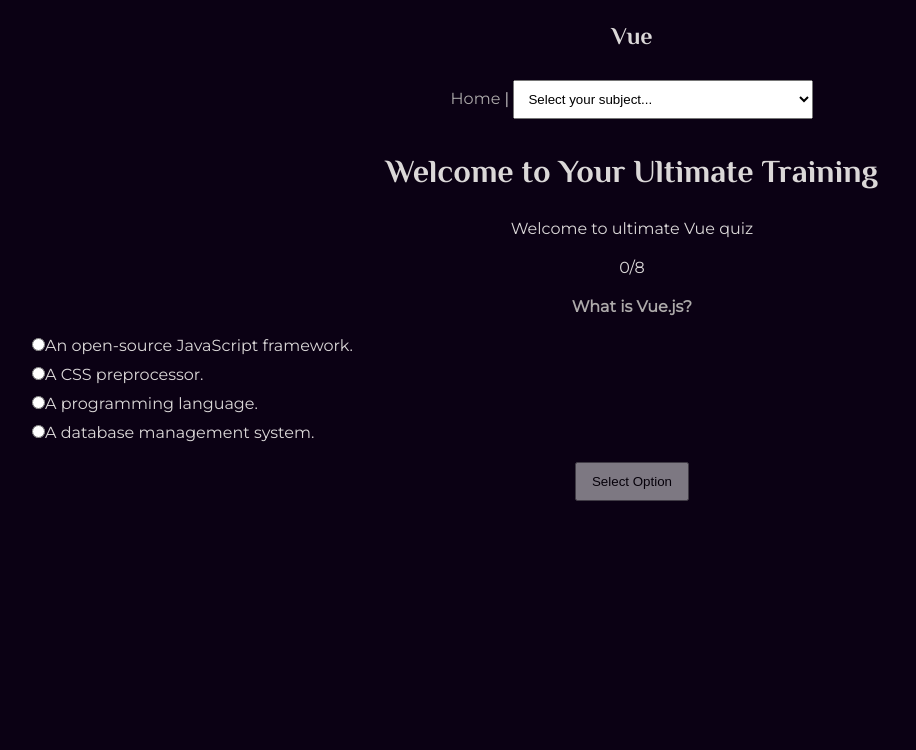
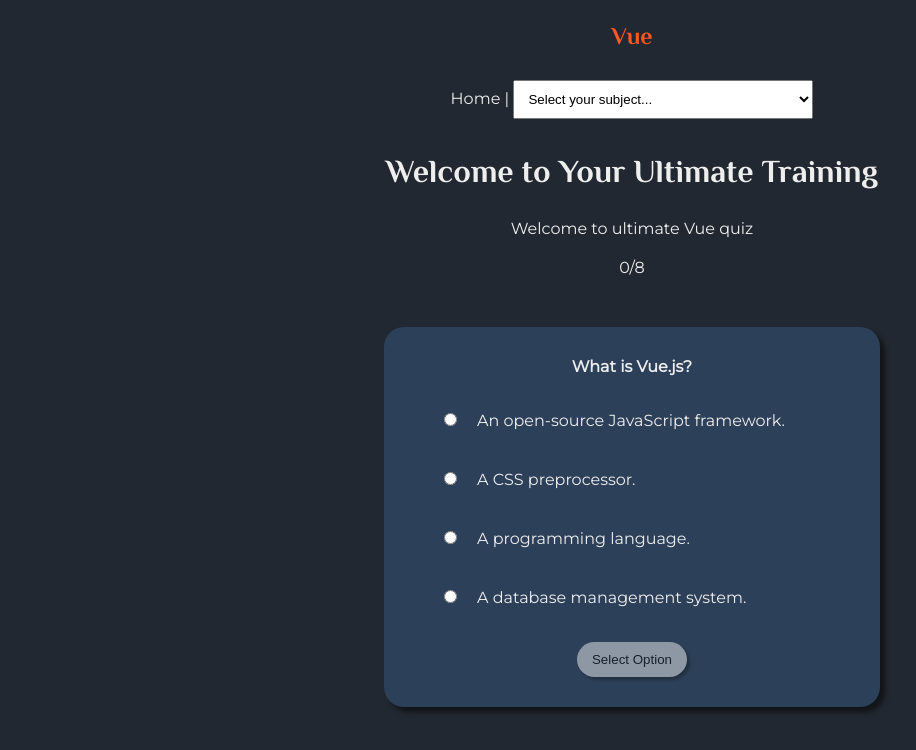
Before and after one commit to Lu-Smith/quiz_vue_typescript_tdd, a Vue app: page /Vue in a window 1280 px wide. Shown: the top 750 px of the page, without its empty margins (8-924 px from the left). Built offline with nearby package versions, Linux system fonts and the light colour scheme.

Commit message:
Updated styles

```diff
--- a/src/assets/global.css
+++ b/src/assets/global.css
@@ -8,9 +8,9 @@
 
 body {
     padding: 20px;
-    background-color: rgb(11, 1, 20);
+    background: #222831;
     font-family: 'Montserrat', sans-serif;
-    color: rgb(219, 216, 216);
+    color: #eeeeee;
     -webkit-font-smoothing: antialiased;
     -moz-osx-font-smoothing: grayscale;
     text-align: center;
@@ -28,22 +28,39 @@
     left: 0;
     right: 0;
     font-family: 'El Messiri', sans-serif;
+    color: #ff5722;
 }
 
 p {
     margin: 20px 0;
 }
 
+p strong {
+    color: #ff5722;
+    font-size: 20px;
+}
+
 a {
-    color: rgb(173, 170, 170);
+    color: #eeeeee;
     text-decoration: none;
 }
 
 a:hover {
-    color: rgb(231, 163, 248);
+    color: #ff5722;
     text-decoration: none;
 }
 
 button {
     padding: 10px 15px;
+    border-radius: 20px;
+    box-shadow: 3px 3px 3px rgba(0, 0, 0, 0.5);
+    border: none;
+    transition: 200ms all ease-in-out;
 }
+
+button:hover {
+    border-radius: 10px;
+    box-shadow: none;
+    color: #ff5722;
+    opacity: 0.7;
+}
--- a/src/views/subjects/VueSubject.vue
+++ b/src/views/subjects/VueSubject.vue
@@ -1,9 +1,9 @@
 <template>
   <h2>{{ selectedSubject }}</h2>
   <p v-if="!quizCompleted">Welcome to ultimate {{ selectedSubject }} quiz</p>
-  <p v-else>Your score is: <strong>{{ finalScore }}%</strong></p>
+  <p v-else>Your score: <strong>{{ finalScore }}%</strong></p>
   <div>{{ score }}/{{ numberOfQuestions }}</div>
-  <div v-if="!quizCompleted">
+  <div v-if="!quizCompleted" class="quiz">
     <div class="question"> {{ getCurrentQuestion.question }}</div>
     <div class="options">
       <label
@@ -65,15 +65,19 @@
   }
   answeredQuestion.value = !answeredQuestion.value
 }
-
-
-
 </script>
 
 <style>
+.quiz {
+  width: 40%;
+  background: #2d4059;
+  padding: 10px 20px 30px 20px;
+  margin: 50px auto;
+  border-radius: 20px;
+  box-shadow: 5px 5px 5px rgba(0, 0, 0, 0.5);
+}
 .question {
   margin-top: 20px;
-  color: rgb(173, 170, 170);
   font-weight: 700;
 }
 .options {
@@ -83,13 +87,32 @@
   align-items: flex-start;
   justify-content: center;
   gap: 10px;
+
+
+}
+
+label {
+  padding: 15px 20px;
+  border-radius: 20px;
+  transition: 200ms all ease-in-out;
+  width: 100%;
+  text-align: left;
+}
+
+label:hover {
+  background: rgba(100, 100, 100, 0.5);
+}
+
+input{
+  padding: 10px 20px;
+  margin-right: 20px
 }
 .correct {
   background: rgb(26, 138, 63);
 }
 
 .wrong {
-  background: red;
+  border: 4px solid #ff5722;
 }
 
 .disabled {
```
